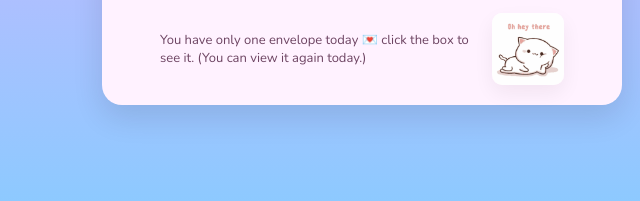
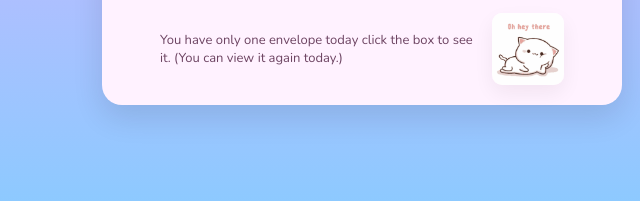
Before and after one commit to fatimamassou/NeuralNeko, a plain HTML site: page index.html in a window 1280 px wide. Shown: the part 527-728 px from the top of the page, 278-918 px from the left. Drawn offline with nearby package versions, Linux system fonts and the light colour scheme.

Commit message:
remove envelope icon

```diff
--- a/index.html
+++ b/index.html
@@ -346,7 +346,7 @@
         noteText.textContent = "You already opened today's envelope tap it to view the same message again.";
       } else {
         // not opened today
-        noteText.textContent = "You have only one envelope today 💌 click the box to see it. (You can view it again today.)";
+        noteText.textContent = "You have only one envelope today click the box to see it. (You can view it again today.)";
       }
       // accessibility: keyboard enter opens box
       box.addEventListener('keydown', (e) => { if(e.key === 'Enter' || e.key === ' ') handleBoxClick() });
```
